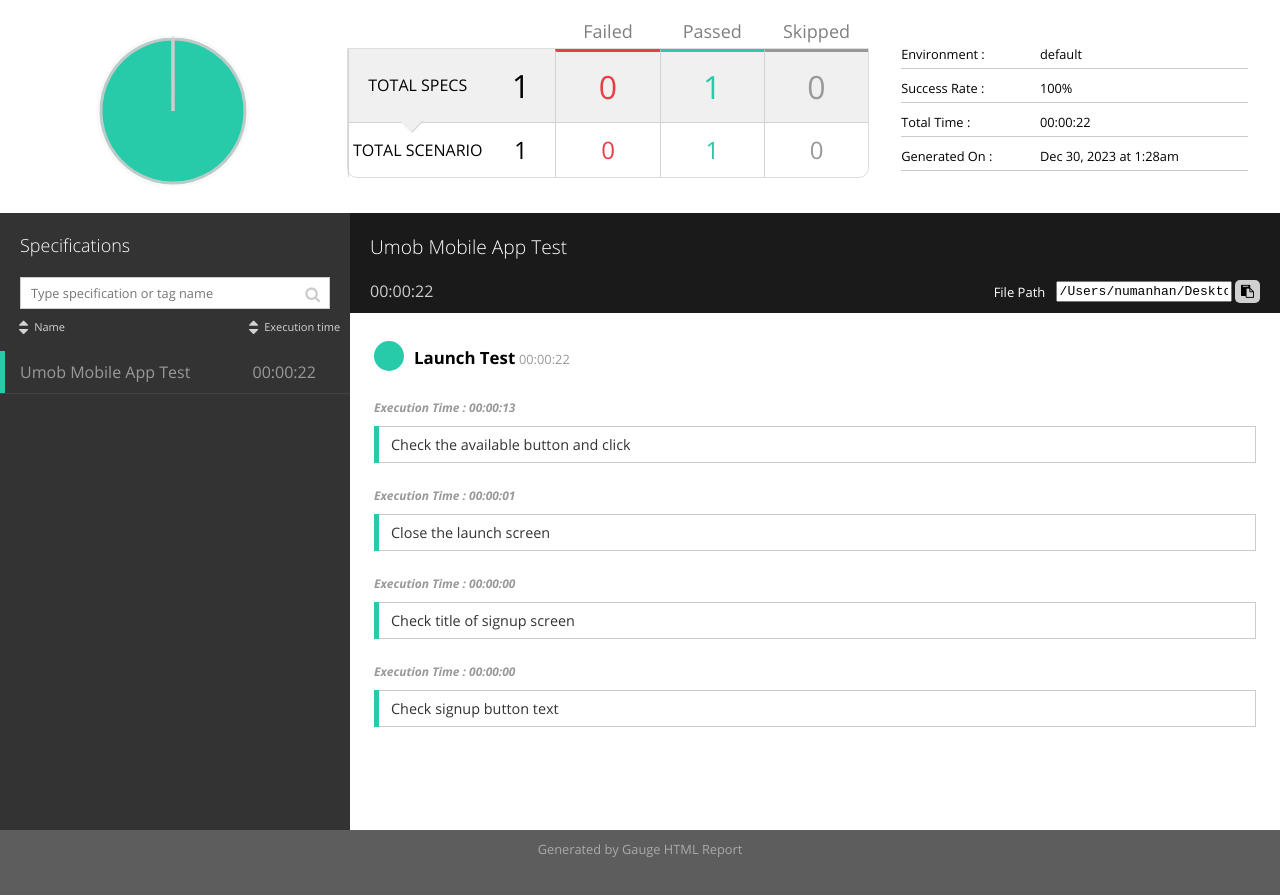
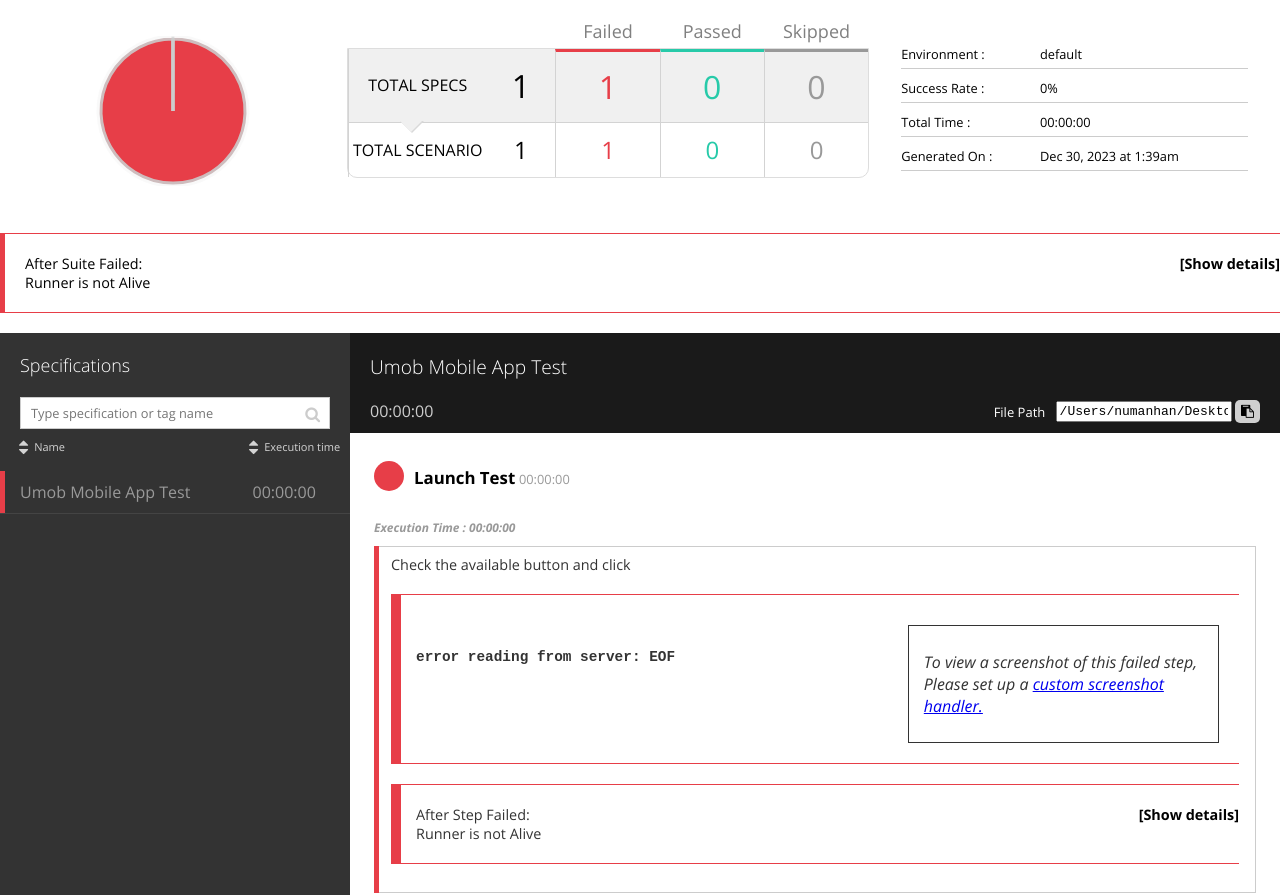
Before and after one commit to numanhan/AutomationUIUmobApp, a plain HTML site: page reports/html-report/specs/e2e.html in a window 1280 px wide. Shown: the part 66-961 px from the top of the page. Before the commit the page ends 934 px from the top, so only its background shows below. Drawn offline with Linux system fonts and the light colour scheme.

Commit message:
Additional report and other files

```diff
--- a/reports/html-report/specs/e2e.html
+++ b/reports/html-report/specs/e2e.html
@@ -31,11 +31,11 @@
 
   <div class="report_chart">
     <div class="chart">
-      <svg id="pie-chart" data-results="0,1,0" data-total="1">
+      <svg id="pie-chart" data-results="1,0,0" data-total="1">
         <path class="status failed" />
-        <path class="shadow failed" data-status="failed"><title>Failed: 0/1</title></path>
+        <path class="shadow failed" data-status="failed"><title>Failed: 1/1</title></path>
         <path class="status passed" />
-        <path class="shadow passed" data-status="passed"><title>Passed: 1/1</title></path>
+        <path class="shadow passed" data-status="passed"><title>Passed: 0/1</title></path>
         <path class="status skipped" />
         <path class="shadow skipped" data-status="skipped"><title>Skipped: 0/1</title></path>
       </svg>
@@ -46,14 +46,14 @@
   <div class="report_test-results">
     <div class="report_test-result specs">
         <div class="total-specs" title="Filter all specs"><span class="txt">Total specs</span><span class="value">1</span></div>
-        <div class="fail spec-filter" data-status="failed" title="Filter failed specs"><span class="value">0</span></div>
-        <div class="pass spec-filter" data-status="passed" title="Filter passed specs"><span class="value">1</span></div>
+        <div class="fail spec-filter" data-status="failed" title="Filter failed specs"><span class="value">1</span></div>
+        <div class="pass spec-filter" data-status="passed" title="Filter passed specs"><span class="value">0</span></div>
         <div class="skip spec-filter" data-status="skipped" title="Filter skipped specs"><span class="value">0</span></div>
     </div>
     <div class="report_test-result scenarios">
         <div class="total-scenarios"><span class="txt">Total scenario</span><span class="value">1</span></div>
-        <div class="fail scenario-stats" data-status="failed"><span class="value">0</span></div>
-        <div class="pass scenario-stats" data-status="passed"><span class="value">1</span></div>
+        <div class="fail scenario-stats" data-status="failed"><span class="value">1</span></div>
+        <div class="pass scenario-stats" data-status="passed"><span class="value">0</span></div>
         <div class="skip scenario-stats" data-status="skipped"><span class="value">0</span></div>
     </div>
   </div>
@@ -68,15 +68,15 @@
 
     <li>
       <label>Success Rate </label>
-      <span>100%</span>
+      <span>0%</span>
     </li>
     <li>
       <label>Total Time </label>
-      <span>00:00:22</span>
+      <span>00:00:00</span>
     </li>
     <li>
       <label>Generated On </label>
-      <span>Dec 30, 2023 at 1:28am</span>
+      <span>Dec 30, 2023 at 1:39am</span>
     </li>
   </ul>
 
@@ -93,6 +93,22 @@
 
 
 
+
+
+
+  <div class="error-container failed">
+    <div class="error-heading">After Suite Failed:<span class="error-message"> Runner is not Alive</span></div>
+    <div class="toggle-show">
+      [Show details]
+    </div>
+    <div class="exception-container hidden">
+      <div class="exception">
+        <pre class="stacktrace"></pre>
+      </div>
+
+
+    </div>
+  </div>
 
 
 
@@ -115,10 +131,10 @@
 
           <a href="e2e.html">
 
-              <li class="passed spec-name">
+              <li class="failed spec-name">
 
               <span id="scenarioName" class="scenarioname">Umob Mobile App Test</span>
-              <span id="time" class="time">00:00:22</span>
+              <span id="time" class="time">00:00:00</span>
             </li>
           </a>
 
@@ -136,8 +152,8 @@
         <h3 class="spec-head" title="/Users/numanhan/Desktop/AutomationUIUmobApp/specs/e2e.spec">Umob Mobile App Test</h3>
         <div class="hidden report_test-results" alt="Scenarios" title="Scenarios">
           <ul>
-            <li class="fail"><span class="value">0</span><span class="txt">Failed</span></li>
-            <li class="pass"><span class="value">1</span><span class="txt">Passed</span></li>
+            <li class="fail"><span class="value">1</span><span class="txt">Failed</span></li>
+            <li class="pass"><span class="value">0</span><span class="txt">Passed</span></li>
             <li class="skip"><span class="value">0</span><span class="txt">Skipped</span></li>
           </ul>
         </div>
@@ -150,7 +166,7 @@
               <i class="fa fa-clipboard" aria-hidden="true" title="Copy to Clipboard"></i>
           </button>
         </div>
-        <span class="time">00:00:22</span>
+        <span class="time">00:00:00</span>
       </div>
 
 
@@ -178,14 +194,14 @@
 
 
 
-  <div class="scenario-container passed">
+  <div class="scenario-container failed">
 
 
 
   <div class="scenario-head">
     <h3 class="head borderBottom">Launch Test</h3>
 
-    <span class="time">00:00:22</span>
+    <span class="time">00:00:00</span>
 
 
 
@@ -210,10 +226,10 @@
 
 
     <h5 class="execution-time">
-      <span class="time">Execution Time : 00:00:13</span>
+      <span class="time">Execution Time : 00:00:00</span>
     </h5>
 
-  <div class="step-info passed">
+  <div class="step-info failed">
 
   <ul>
     <li class="step">
@@ -242,12 +258,52 @@
 
 
 
+  <div class="error-container failed">
+    <div class="exception-container">
+      <div class="exception">
+        <h4 class="error-message">
+          <pre>error reading from server: EOF</pre>
+        </h4>
+        <pre class="stacktrace"></pre>
+      </div>
+
+
+
+            <div class="screenshot-container custom-screenshot-message">
+              <div class="screenshot">
+              <p class="custom-message">To view a screenshot of this failed step, Please set up a <a href="https://docs.gauge.org/writing-specifications/#taking-custom-screenshots">custom screenshot handler.</a></p>
+              </div>
+            </div>
+
+
+
+    </div>
+  </div>
 
 
 
 
 
 
+
+
+
+
+
+
+  <div class="error-container failed">
+    <div class="error-heading">After Step Failed:<span class="error-message"> Runner is not Alive</span></div>
+    <div class="toggle-show">
+      [Show details]
+    </div>
+    <div class="exception-container hidden">
+      <div class="exception">
+        <pre class="stacktrace"></pre>
+      </div>
+
+
+    </div>
+  </div>
 
 
 
@@ -273,10 +329,10 @@
 
 
     <h5 class="execution-time">
-      <span class="time">Execution Time : 00:00:01</span>
+      <span class="time">Execution Time : 00:00:00</span>
     </h5>
 
-  <div class="step-info passed">
+  <div class="step-info not-executed">
 
   <ul>
     <li class="step">
@@ -339,7 +395,7 @@
       <span class="time">Execution Time : 00:00:00</span>
     </h5>
 
-  <div class="step-info passed">
+  <div class="step-info not-executed">
 
   <ul>
     <li class="step">
@@ -402,7 +458,7 @@
       <span class="time">Execution Time : 00:00:00</span>
     </h5>
 
-  <div class="step-info passed">
+  <div class="step-info not-executed">
 
   <ul>
     <li class="step">
@@ -464,6 +520,22 @@
 
 
 
+
+  <div class="error-container failed">
+    <div class="error-heading">After Scenario Failed:<span class="error-message"> Runner is not Alive</span></div>
+    <div class="toggle-show">
+      [Show details]
+    </div>
+    <div class="exception-container hidden">
+      <div class="exception">
+        <pre class="stacktrace"></pre>
+      </div>
+
+
+    </div>
+  </div>
+
+
 	</div>
 
 
@@ -475,6 +547,22 @@
 
 
 
+
+
+
+  <div class="error-container failed">
+    <div class="error-heading">After Spec Failed:<span class="error-message"> Runner is not Alive</span></div>
+    <div class="toggle-show">
+      [Show details]
+    </div>
+    <div class="exception-container hidden">
+      <div class="exception">
+        <pre class="stacktrace"></pre>
+      </div>
+
+
+    </div>
+  </div>
 
 
     </div>
```
Also changed, not shown: reports/html-report/index.html (+28 -16 lines), .gauge/executionStatus.json, .gauge/failures.json, .gauge/lastRunCmd.json, 6 other files.
